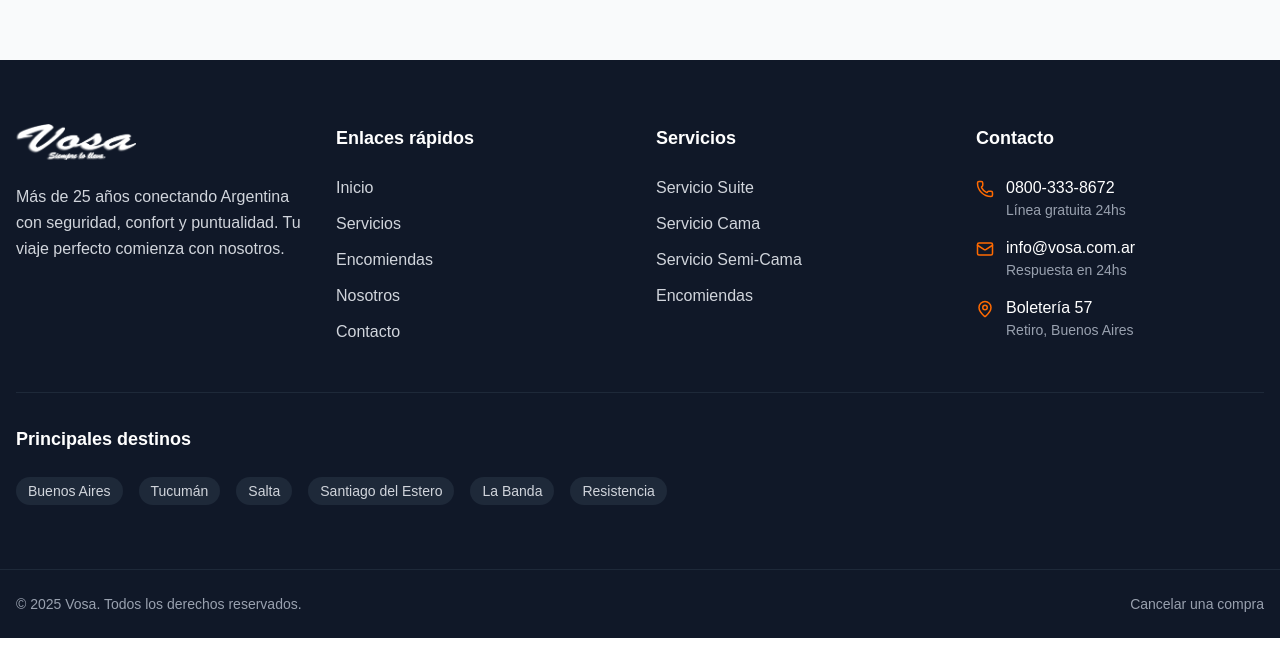
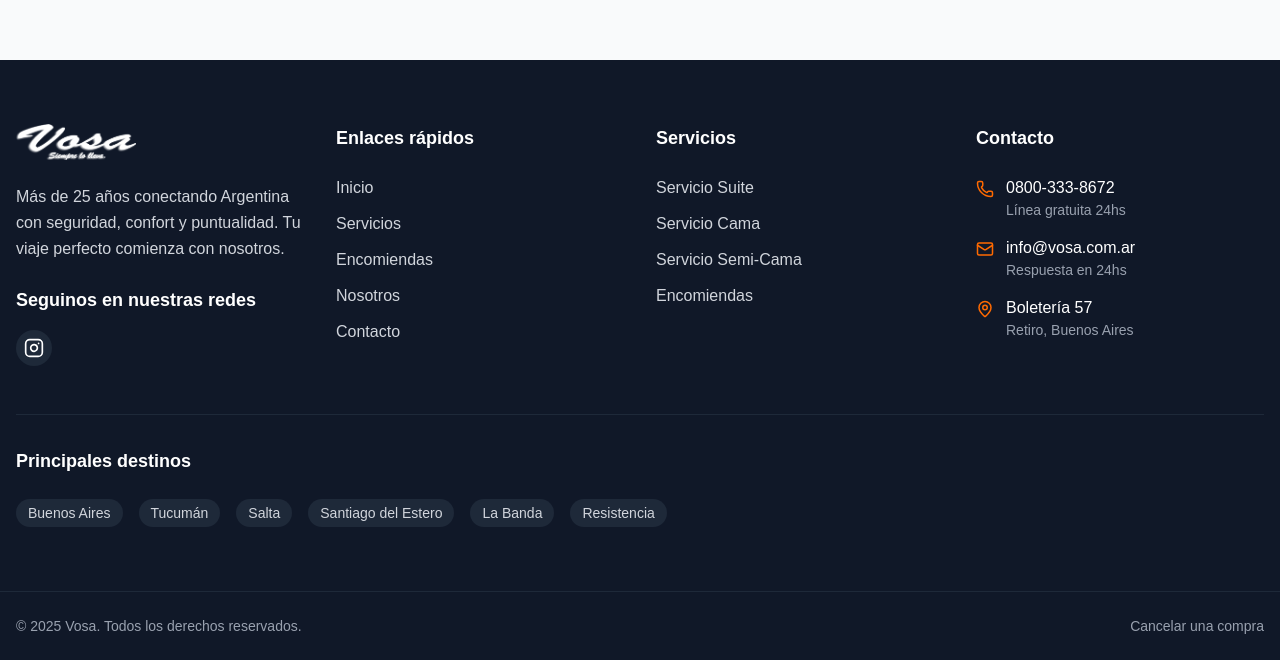
Before and after one commit to sistemas-vosa/web, a Next.js app: page / in a window 1280 px wide. Shown: the part 9690-10350 px from the top of the page. Before the commit the page ends 10328 px from the top, so only its background shows below. Built offline with nearby package versions, Linux system fonts and the light colour scheme.

Commit message:
add instagram

```diff
--- a/src/app/ui/Footer.tsx
+++ b/src/app/ui/Footer.tsx
@@ -1,6 +1,6 @@
 "use client"
 
-import { Phone, Mail, MapPin } from "lucide-react"
+import { Phone, Mail, MapPin, Instagram } from "lucide-react"
 import Image from "next/image"
 
 export default function Footer() {
@@ -37,21 +37,26 @@ export default function Footer() {
                             Más de 25 años conectando Argentina con seguridad, confort y puntualidad. Tu viaje perfecto comienza con
                             nosotros.
                         </p>
-                        {/* Social media
+                        {/* Redes Sociales */}
+                        <div>
+                            <h3 className="text-lg font-semibold mb-4">Seguinos en nuestras redes</h3>
                             <div className="flex space-x-4">
+                                <a
+                                    href="https://www.instagram.com/vosaok/"
+                                    target="_blank"
+                                    rel="noopener noreferrer"
+                                    className="bg-gray-800 hover:bg-orange-600 p-2 rounded-full transition-colors"
+                                    aria-label="Instagram"
+                                >
+                                    <Instagram size={20} />
+                                </a>
+                                {/* Otras redes preparadas para a futuro:
                                 <a
                                     href="#"
                                     className="bg-gray-800 hover:bg-orange-600 p-2 rounded-full transition-colors"
                                     aria-label="Facebook"
                                 >
                                     <Facebook size={20} />
-                            </a>
-                            <a
-                                href="#"
-                                className="bg-gray-800 hover:bg-orange-600 p-2 rounded-full transition-colors"
-                                aria-label="Instagram"
-                            >
-                                <Instagram size={20} />
                                 </a>
                                 <a
                                     href="#"
@@ -67,8 +72,9 @@ export default function Footer() {
                                 >
                                     <Youtube size={20} />
                                 </a>
+                                */}
                             </div>
-                        */}
+                        </div>
                     </div>
 
                     {/* Quick Links */}
```
Lines whose indentation alone changed are shown as unchanged.
